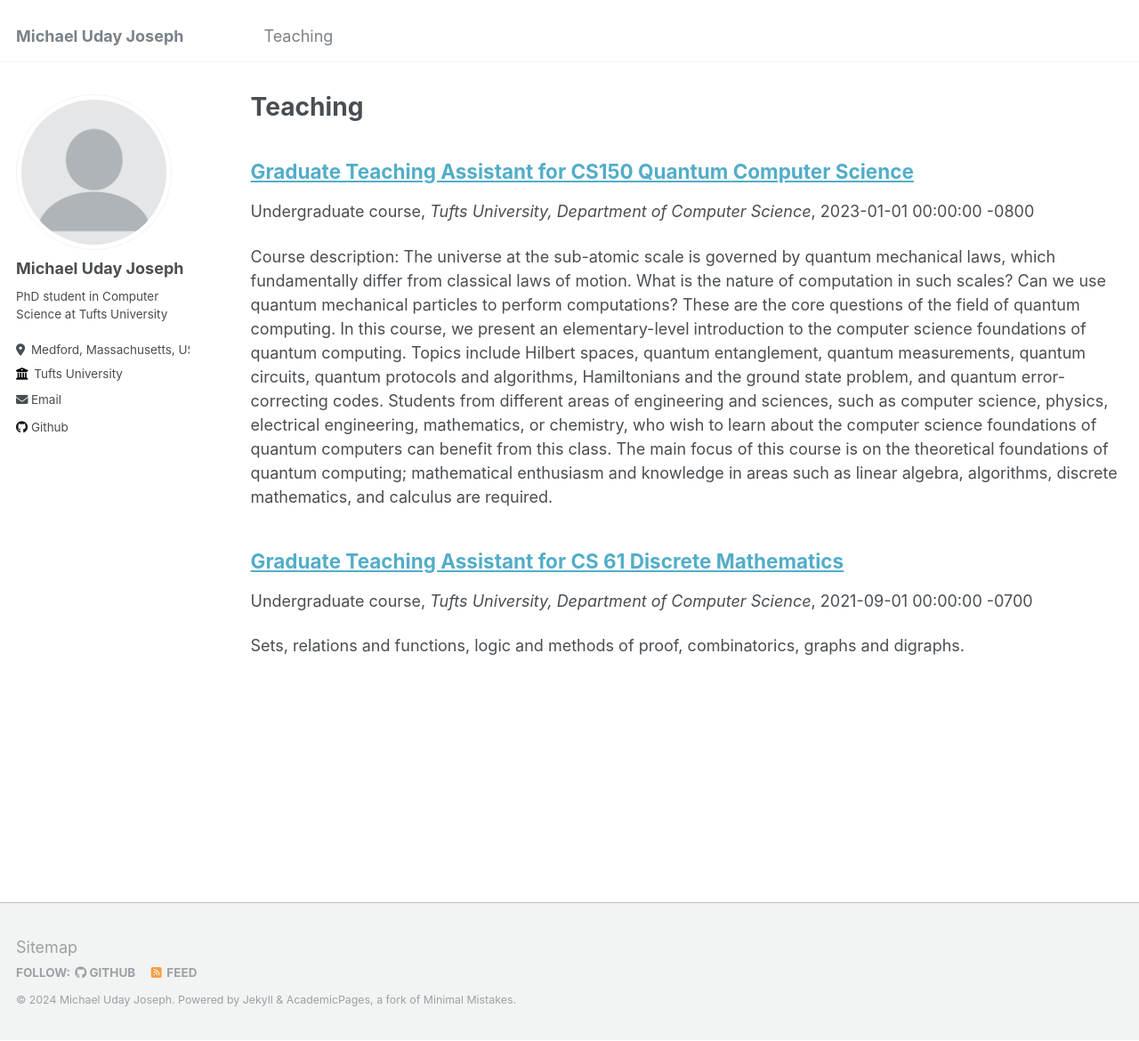
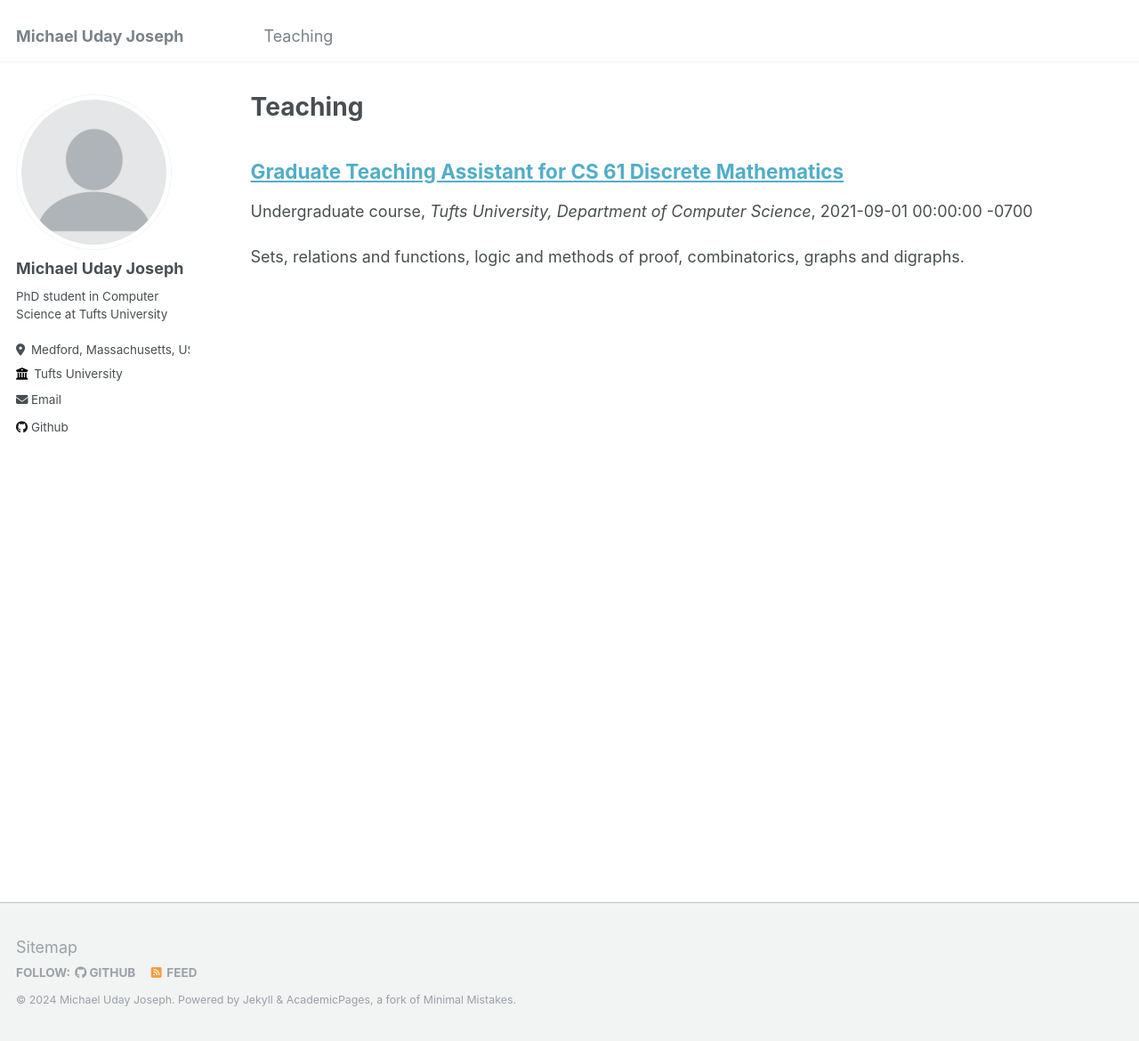
Before and after one commit to michaeludayjoseph/michaeludayjoseph.github.io, a Jekyll site: the page built from _pages/teaching.html, in a window 1280 px wide and 1170 px high. Shown: the whole window at 89% size. Built offline with Jekyll 4.4.1, drawn with Linux system fonts in a browser that asks for light colours; a file with an impossible date is left out.

Commit message:
Update cs150qcs-mehraban-tufts.md

```diff
--- a/_teaching/cs150qcs-mehraban-tufts.md
+++ b/_teaching/cs150qcs-mehraban-tufts.md
@@ -1,10 +1,10 @@
 ---
 title: "Graduate Teaching Assistant for CS150 Quantum Computer Science"
 collection: teaching
-type: "Undergraduate course"
+type: "Undergraduate course (Fall 2021 - Summer 2023)"
 permalink: /teaching/cs150qcs-mehraban-tufts
 venue: "Tufts University, Department of Computer Science"
-date: 2023-01-01
+date:
 location: "Medford, MA, USA"
 ---
 
```
